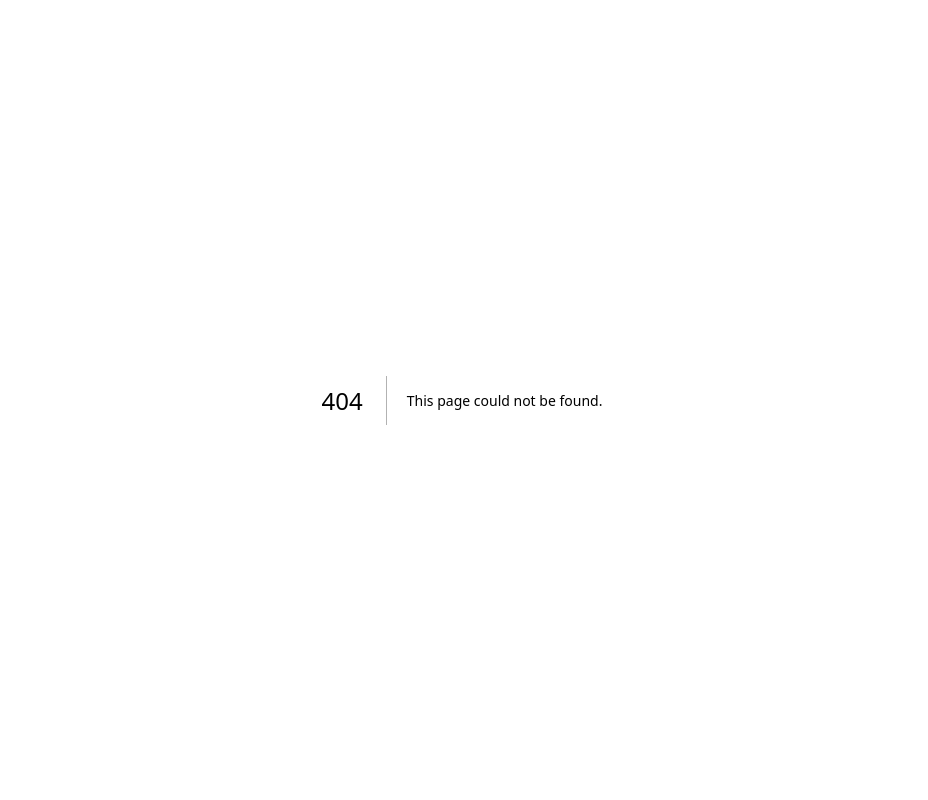
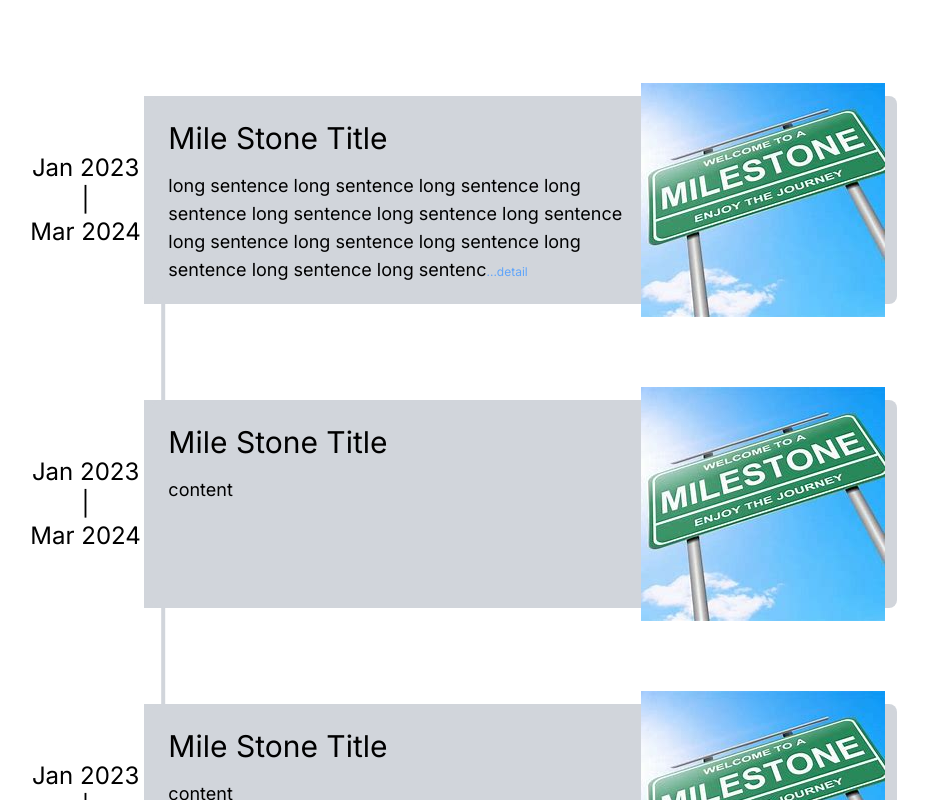
Before and after one commit to a-company-jp/a-project-frontend, a Next.js app: page /future-time-line in a window 1280 px wide. Before the commit this address had no page. Shown: the top 800 px of the page, without its empty margins (178-1106 px from the left). Built offline with nearby package versions, Linux system fonts and the light colour scheme.

Commit message:
✨ [Add] page "/future-time-line" (<- temporary name)

```diff
--- /dev/null
+++ b/src/app/future-time-line/page.tsx
@@ -0,0 +1,27 @@
+'use client'
+import React from 'react'
+import milestones from '@/sample-data/milestones.json'
+import FutureTimeLine from '@/components/organisms/FutureTimeLine'
+
+export type MileStone = {
+    userId: string;
+    milestoneId: string;
+    title: string;
+    content: string;
+    /** GCS内のファイル名 */
+    imageHash: string;
+    /** RFC3339 */
+    beginDate: string;
+    /** RFC3339 */
+    finishDate: string;
+  }
+
+const FutureTimeLinePage = () => {
+  return (
+    <main className="flex min-h-screen flex-col items-center justify-between md:p-24">
+        <FutureTimeLine milestones={milestones} />
+    </main>
+  )
+}
+
+export default FutureTimeLinePage
```
